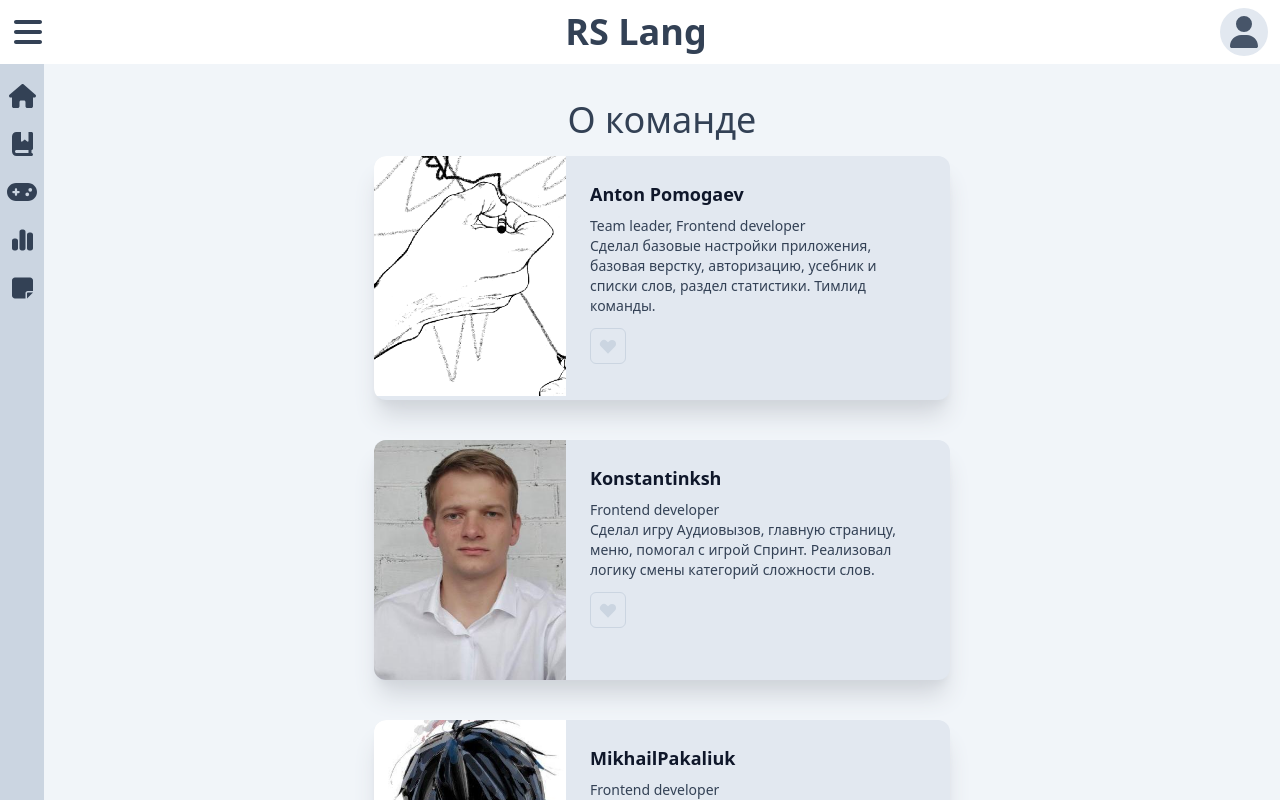
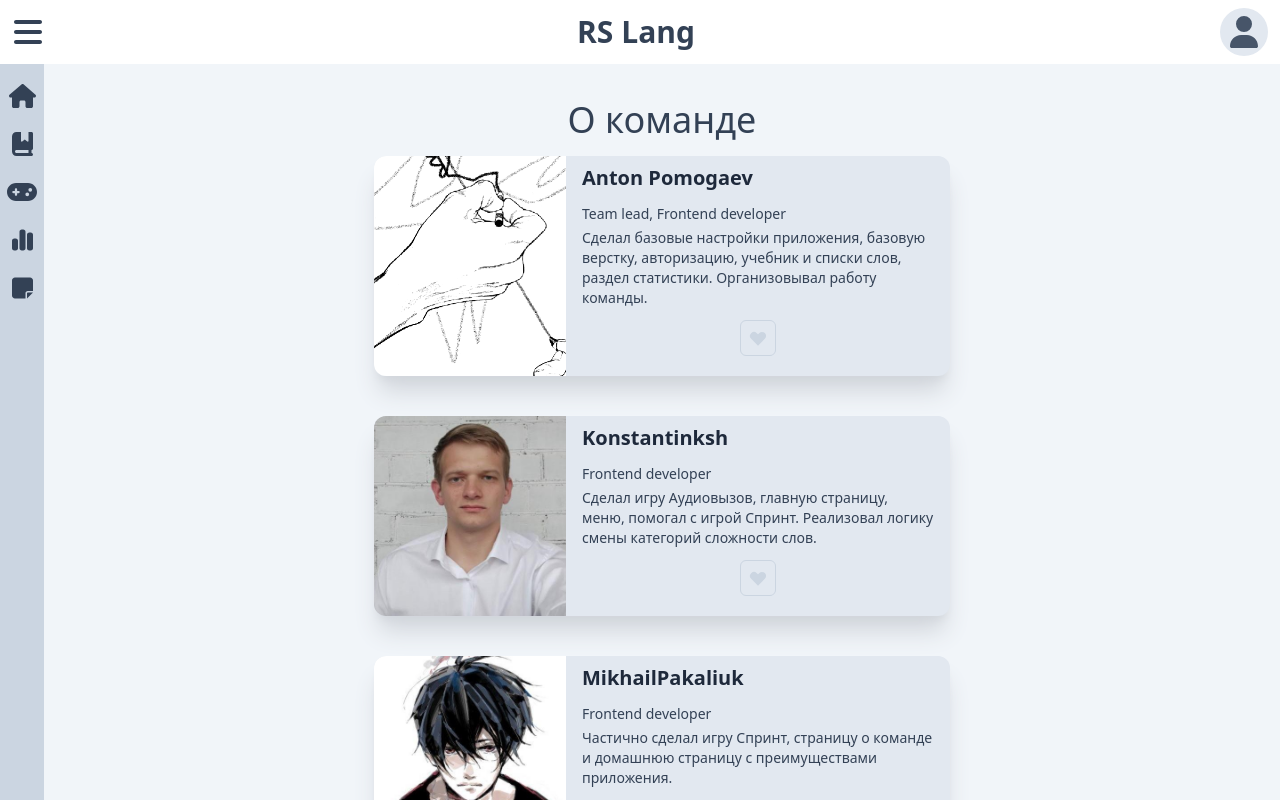
Before and after one commit to antiqqt/rslang, a React (Create React App) app: page /about in a window 1280 px wide. Shown: the top 800 px of the page. Built offline with nearby package versions, Linux system fonts and the light colour scheme.

Commit message:
feat: change layout on main page

```diff
--- a/src/components/MainPage/About.tsx
+++ b/src/components/MainPage/About.tsx
@@ -6,8 +6,9 @@ function About() {
       id: 1,
       name: 'Anton Pomogaev',
       img: 'Anton.jpg',
-      jobTitle: 'Team leader, Frontend developer',
-      activity: 'Сделал базовые настройки приложения, базовая верстку, авторизацию, усебник и списки слов, раздел статистики. Тимлид команды.',
+      jobTitle: 'Team lead, Frontend developer',
+      activity:
+        'Сделал базовые настройки приложения, базовую верстку, авторизацию, учебник и списки слов, раздел статистики. Организовывал работу команды.',
       url: 'https://github.com/antiqqt',
     },
     {
@@ -15,7 +16,8 @@ function About() {
       name: 'Konstantinksh',
       img: 'Kosta.jpg',
       jobTitle: 'Frontend developer',
-      activity: 'Сделал игру Аудиовызов, главную страницу, меню, помогал с игрой Спринт. Реализовал логику смены категорий сложности слов.',
+      activity:
+        'Сделал игру Аудиовызов, главную страницу, меню, помогал с игрой Спринт. Реализовал логику смены категорий сложности слов.',
       url: 'https://github.com/Konstantinksh',
     },
     {
@@ -23,17 +25,20 @@ function About() {
       name: 'MikhailPakaliuk',
       img: 'Michael.jpg',
       jobTitle: 'Frontend developer',
-      activity: 'Частично сделал игру Спринт, страницу о команде и домашнюю страницу с преимуществами приложения.',
+      activity:
+        'Частично сделал игру Спринт, страницу о команде и домашнюю страницу с преимуществами приложения.',
       url: 'https://github.com/MikhailPakaliuk',
-    }
+    },
   ];
 
   return (
     <section className="pt-5 pb-5">
-    <h2 className="mx-auto text-slate-700 text-4xl font-medium my-4 text-center">О команде</h2>
-      {cards.map((card) =>
+      <h2 className="mx-auto text-slate-700 text-4xl font-medium my-4 text-center">
+        О команде
+      </h2>
+      {cards.map((card) => (
         <AboutItem post={card} key={card.id} img={card.img} />
-      )}
+      ))}
     </section>
   );
 }
--- a/src/components/MainPage/AboutItem.tsx
+++ b/src/components/MainPage/AboutItem.tsx
@@ -14,18 +14,21 @@ interface Props {
 function AboutItem({ post, img }: Props) {
   return (
     <section className="flex flex-col sm:flex-row font-sans mb-10 rounded-xl overflow-hidden bg-slate-200 shadow-xl shadow-gray-300 mx-4">
-      <div className="flex-none sm:w-48 relative bg-cover sm:bg-center h-60 w-full bg-top" style={{ backgroundImage: `url(./assets/img/${img})` }} />
-      <form className="flex-auto p-6 max-w-sm">
-        <div className="flex flex-wrap">
-          <h2 className="flex-auto text-lg font-semibold text-slate-900">
+      <div
+        className="h-60 sm:w-48 relative bg-cover sm:bg-center sm:h-auto w-full bg-top"
+        style={{ backgroundImage: `url(./assets/img/${img})` }}
+      />
+      <form className="flex-auto p-2 px-4 max-w-sm">
+        <div className="flex flex-col gap-y-1">
+          <h2 className="flex-auto text-xl font-semibold text-slate-800">
             {post.name}
           </h2>
           <div className="w-full flex-none text-sm font-medium text-slate-700 mt-2">
             {post.jobTitle}
           </div>
+          <p className="text-sm text-slate-700">{post.activity}</p>
         </div>
-        <p className="text-sm text-slate-700">{post.activity}</p>
-        <div className="flex space-x-4 mt-3 mb-3 text-sm font-medium">
+        <div className="flex justify-center space-x-4 mt-3 mb-3 text-sm font-medium">
           <button
             className="flex-none flex items-center justify-center w-9 h-9 rounded-md text-slate-300 border border-slate-300 hover:text-red-300"
             type="button"
--- a/src/components/MainPage/Header/Header.tsx
+++ b/src/components/MainPage/Header/Header.tsx
@@ -25,7 +25,7 @@ function Header({ isNavOpen, setIsNavOpen }: Props): JSX.Element {
           }`}
         />
       </button>
-      <button className="flex items-center font-bold text-4xl" type="button">
+      <button className="flex items-center font-bold text-3xl" type="button">
         <Link to="/">RS Lang</Link>
       </button>
       <div className="flex items-center gap-x-3">
--- a/src/components/MainPage/Home.tsx
+++ b/src/components/MainPage/Home.tsx
@@ -26,31 +26,32 @@ function Home() {
   ];
 
   return (
-    <section>
-      <section className="flex flex-wrap justify-around mx-5">
-        <div className="flex flex-wrap content-start justify-start max-w-sm">
-          <h1 className="font-medium pb-2 text-slate-900 my-4">RS Lang</h1>
-          <p className="font-medium text-sm text-slate-600">
+    <section className="flex flex-col items-center gap-y-6 w-full px-3">
+      <section className="flex flex-col items-center gap-y-6 pt-4 sm:flex-row sm:justify-around sm:px-6 ">
+        <div className="flex flex-col items-center gap-y-7 justify-start max-w-sm">
+          <h1 className="font-bold text-6xl text-slate-700 text-center md:text-7xl">
+            RS Lang
+          </h1>
+          <p className="font-medium text-base text-slate-600 lg:text-lg">
             Запоминание английских слов может быть увлекательным и сложным.
             Играйте в игры, слушайте произношение, совершенствуйте свои знания.
-            С нашим приложением обучение становится радостью.
+            С нашим приложением обучение становится
+            <span className="italic text-slate-700"> радостью</span> .
           </p>
         </div>
-        <div
-          className="flex justify-center grow shrink min-w-[50%] space-x-4 font-medium bg-contain bg-no-repeat h-80 bg-center"
-          style={{
-            backgroundImage: `url(./assets/img/main.png)`,
-          }}
-        />
+        <div className="max-w-xs font-medium sm:max-w-lg">
+          <img
+            src="./assets/img/main.png"
+            alt="main-logo"
+            className="w-full h-full"
+          />
+        </div>
       </section>
-      <section>
-        <h2 className="font-medium text-slate-700/600 pt-3 pb-2 text-center text-4xl mx-4">
+      <section className="flex flex-col items-center">
+        <h2 className="font-bold text-slate-600 max-w-sm p-2 pt-3 text-center text-4xl">
           Преимущества приложения
         </h2>
-        <p className=" font-medium text-slate-700/600 pb-4 text-center text-2xl pb-30 mx-4">
-          Зарегистрируйтесь, чтобы использовать все возможности
-        </p>
-        <section className="pt-5 pb-5 mx-4 flex max-w-4xl flex-wrap justify-around items-stretch content-around">
+        <section className="pt-5 pb-5 flex max-w-4xl flex-wrap justify-around items-stretch content-around">
           {cards.map((card) => (
             <HomeItem post={card} key={card.id} />
           ))}
--- a/src/components/MainPage/HomeItem.tsx
+++ b/src/components/MainPage/HomeItem.tsx
@@ -17,18 +17,14 @@ function HomeItem(props: Props) {
   } = props;
 
   return (
-    <section className="flex flex-col max-w-sm font-sans mb-10 rounded-xl overflow-hidden bg-slate-200 shadow-xl shadow-gray-300">
-      <div className="flex justify-center space-x-4 text-sm font-medium">
-        <img src={img} alt="" />
+    <section className="flex flex-col max-w-xs font-sans mb-10 overflow-hidden rounded-xl border-2 border-slate-300 bg-slate-200 shadow-xl shadow-gray-300">
+      <div className="max-w-xs font-medium border-b-2 border-slate-300 sm:max-w-lg">
+        <img src={img} alt={title} className="w-full h-full" />
       </div>
-      <form className="flex-auto p-6 max-w-sm">
-        <div className="flex flex-wrap">
-          <h3 className="font-medium flex-auto text-lg  text-slate-900">
-            {title}
-          </h3>
-        </div>
-        <p className="font-medium text-sm text-slate-700">{paragraph}</p>
-      </form>
+      <div className="flex flex-col gap-y-2 p-3">
+        <h3 className="font-medium text-xl text-slate-700">{title}</h3>
+        <p className="font-medium text-sm text-slate-500">{paragraph}</p>
+      </div>
     </section>
   );
 }
```
